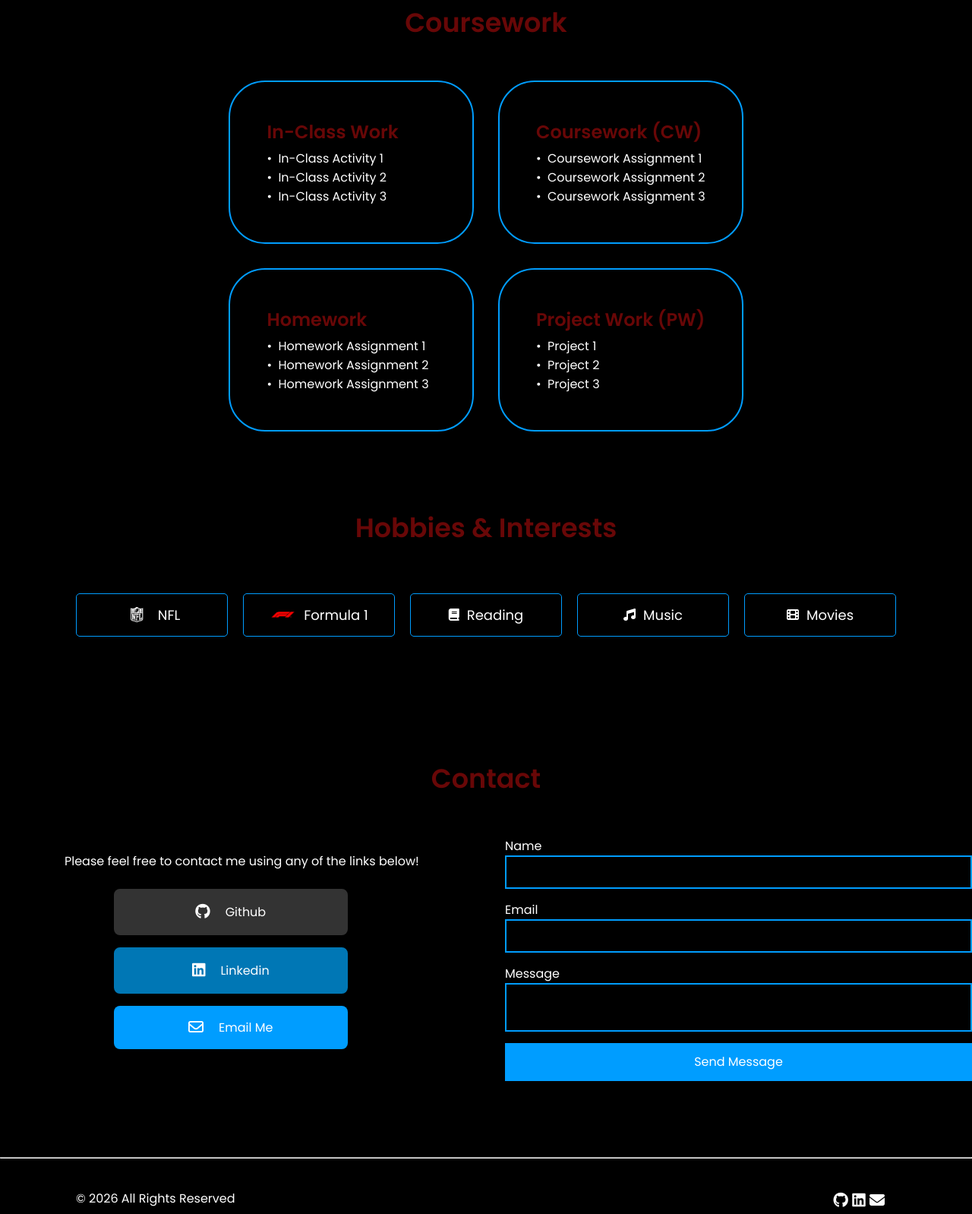
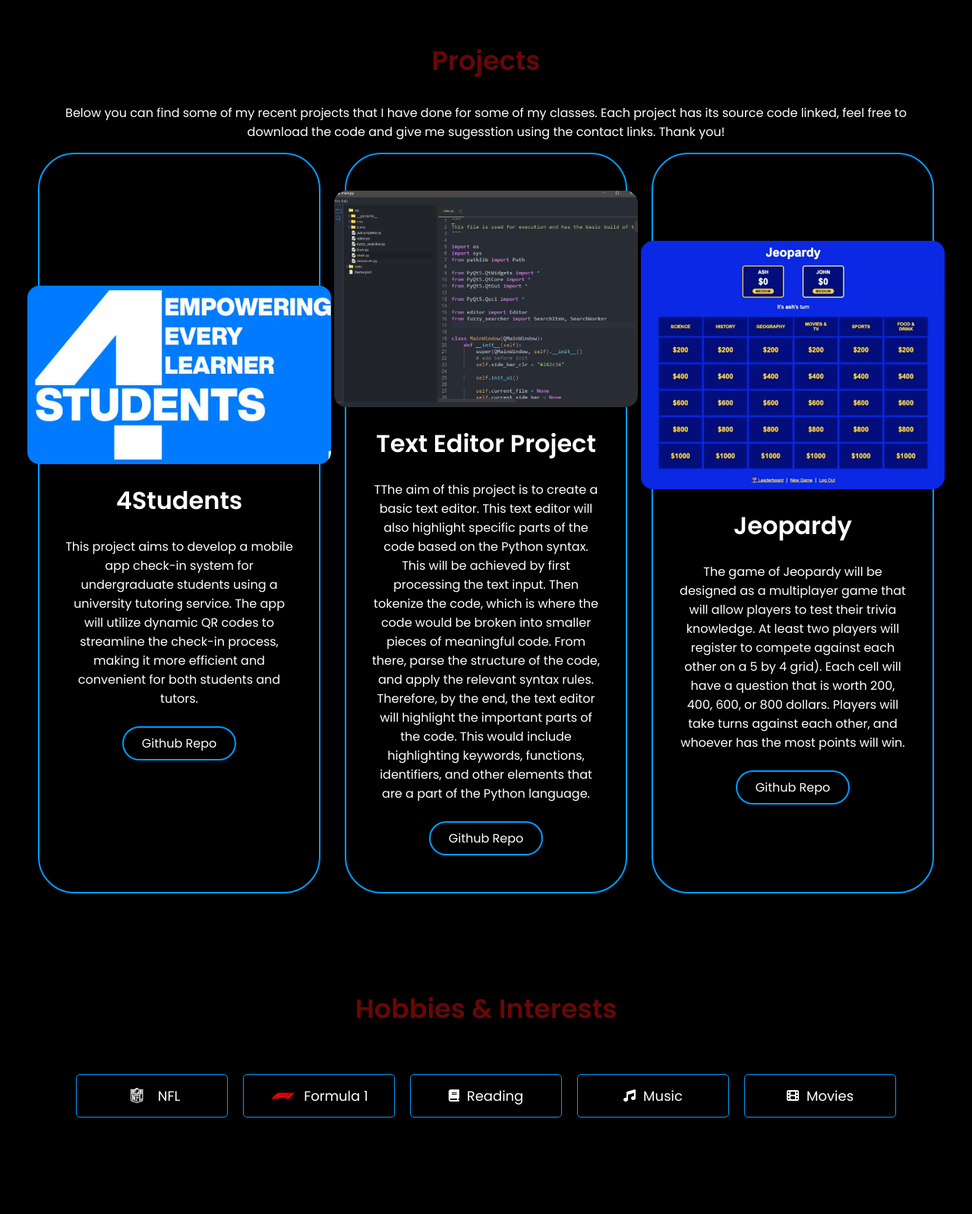
Before and after one commit to liyaso/liyaso.github.io, a plain HTML site: page index.html in a window 1280 px wide. Shown: the part 952-2550 px from the top of the page at 76% size. Drawn offline with Linux system fonts and the light colour scheme.

Commit message:
Added Projects Section

```diff
--- a/index.html
+++ b/index.html
@@ -60,7 +60,7 @@
     <section id="about" class="about-section">
       <h2>About Me</h2>
         <div class="text">
-          My name is Liya Sojan, and I am currently studying Computer Science at Georgia State University. Computer Science has been a subject that
+          My name is Liya Sojan, and I recently graduated from Georgia State University with a degree in Computer Science and Certificate in Data Science. Computer Science has been a subject that
           I have been interested in ever since I was a young kid. This interest first started when I would research and follow all the latest tech
           trends. Then in eighth grade, I joined robotics and became a programmer for my team by learning C++. Within my first year, my team competed
           in the World Championship, which made me more passionate and drove me to become better at what I do by developing my skills. Throughout my
@@ -70,70 +70,42 @@
     </section>
 
     <!--Coursework-->
-    <section id="coursework" class="coursework-section">
-      <h2>Coursework</h2>
+    <section id="projects" class="projects">
+      <h2 class="section-title">Projects</h2>
+      <p class="subtitle">Below you can find some of my recent projects that I have done for some of my classes. Each project has its source code linked, feel free to download the code and give me sugesstion using the contact links. Thank you!</p>
+      <div class="projects-grid">
 
-      <div class="coursework-info">
-        <div class="grid">
+        <div class="project-card">
+          <img src="images/4Students.png" alt="4Students Logo Picture">
+          <h3>4Students</h3>
+          <p>This project aims to develop a mobile app check-in system for undergraduate students using a university tutoring service. The app will utilize dynamic QR codes to streamline the check-in process, making it more efficient and convenient for both students and tutors.</p>
+          <div class="btn-group">
+            <div class="btn">
+              <a href="https://github.com/jggsu00/4Students" rel="noopener noreferrer" target="_blank">Github Repo</a>
+            </div>
+          </div>
+        </div>
 
-          <div class="grid-card">
-            <span>In-Class Work</span>
-            <ul>
-              <li>
-                <a href="https://codd.cs.gsu.edu/~lsojan1/WP/IC/1/stylish-song-project/index.html" target="_blank">In-Class Activity 1</a>
-              </li>
-              <li>
-                <a href="index.html" target="_blank">In-Class Activity 2</a>
-              </li>
-              <li>
-                <a href="https://codd.cs.gsu.edu/~lsojan1/WP/IC/IC3/index.html" target="_blank">In-Class Activity 3</a>
-              </li>
-            </ul>
+        <div class="project-card">
+          <img src="images/texteditor.png" alt="Text Editor Project">
+          <h3>Text Editor Project</h3>
+          <p>TThe aim of this project is to create a basic text editor. This text editor will also highlight specific parts of the code based on the Python syntax. This will be achieved by first processing the text input. Then tokenize the code, which is where the code would be broken into smaller pieces of meaningful code. From there, parse the structure of the code, and apply the relevant syntax rules. Therefore, by the end, the text editor will highlight the important parts of the code. This would include highlighting keywords, functions, identifiers, and other elements that are a part of the Python language.
+          </p>
+          <div class="btn-group">
+            <div class="btn">
+              <a href="https://github.com/liyaso/Text-Editor-Project" rel="noopener noreferrer" target="_blank">Github Repo</a>
+            </div>
           </div>
+        </div>
 
-          <div class="grid-card">
-            <span>Coursework (CW)</span>
-            <ul>
-              <li>
-                <a href="index.html" target="_blank">Coursework Assignment 1</a>
-              </li>
-              <li>
-                <a href="https://codd.cs.gsu.edu/~lsojan1/WP/CW/2/index.html" target="_blank">Coursework Assignment 2</a>
-              </li>
-              <li>
-                <a href="https://codd.cs.gsu.edu/~lsojan1/WP/CW/3/index.html" target="_blank">Coursework Assignment 3</a>
-              </li>
-            </ul>
-          </div>
-
-          <div class="grid-card">
-            <span>Homework</span>
-            <ul>
-              <li>
-                <a href="https://codd.cs.gsu.edu/~lsojan1/WP/HW/1/index.html" target="_blank">Homework Assignment 1</a>
-              </li>
-              <li>
-                <a href="https://codd.cs.gsu.edu/~lsojan1/WP/HW/2/joker.html" target="_blank">Homework Assignment 2</a>
-              </li>
-              <li>
-                <a href="index.html" target="_blank">Homework Assignment 3</a>
-              </li>
-            </ul>
-          </div>
-
-          <div class="grid-card">
-            <span>Project Work (PW)</span>
-            <ul>
-              <li>
-                <a href="index.html" target="_blank">Project 1</a>
-              </li>
-              <li>
-                <a href="index.html" target="_blank">Project 2</a>
-              </li>
-              <li>
-                <a href="index.html" target="_blank">Project 3</a>
-              </li>
-            </ul>
+        <div class="project-card">
+          <img src="images/Jeopardy.png" alt="Jeopardy Picture">
+          <h3>Jeopardy</h3>
+          <p>The game of Jeopardy will be designed as a multiplayer game that will allow players to test their trivia knowledge. At least two players will register to compete against each other on a 5 by 4 grid). Each cell will have a question that is worth 200, 400, 600, or 800 dollars. Players will take turns against each other, and whoever has the most points will win.</p>
+          <div class="btn-group">
+            <div class="btn">
+              <a href="https://github.com/liyaso/Jeopardy" rel="noopener noreferrer" target="_blank">Github Repo</a>
+            </div>
           </div>
         </div>
       </div>
@@ -188,25 +160,8 @@
             <a href="https://www.linkedin.com/in/liya-sojan-61b218252/" target="_blank" class="contact-btn linkedin-btn">
               <i class="fa-brands fa-linkedin"></i> Linkedin
             </a>
-
-            <a href="mailto:liyasojan642@gmail.com" target="_blank" class="contact-btn email-btn">
-              <i class="fa-solid fa-envelope"></i> Email Me
-            </a>
           </div>
         </div>
-
-        <form>
-          <label for="name">Name</label>
-          <input type="text" id="name">
-
-          <label for="email">Email</label>
-          <input type="text" id="email">
-
-          <label for="message">Message</label>
-          <textarea id="message"></textarea>
-
-          <button type="submit">Send Message</button>
-        </form>
       </div>
       </section>
   </main>
@@ -225,9 +180,6 @@
         <a href="https://www.linkedin.com/in/liya-sojan-61b218252/" target="_blank">
           <i class="fa-brands fa-linkedin"></i>
         </a>
-        <a href="mailto:liyasojan642@gmail.com" target="_blank">
-          <i class="fa-solid fa-envelope"></i>
-        </a>
       </div>
     </div>
   </footer>
--- a/styles.css
+++ b/styles.css
@@ -168,69 +168,70 @@
   font-size: 18px;
 }
 
-/* Section 3: Coursework */
-.coursework-section{
-  padding: 0 50px;
-  margin-bottom: 100px;
+/* Section 3: Projects */
+.projects{
+  padding: 50px 50px;
+  margin-bottom: 75px;
 }
 
-.coursework-section h2{
+.projects h2{
+  font-size: 35px;
+  margin-bottom: 30px;
   text-align: center;
-  font-size: 35px;
-  margin-bottom: 50px;
   color: rgb(104, 7, 7);
 }
 
-.coursework-info{
-  display: flex;
-  align-items: center;
-  justify-content: center;
-  gap: 80px;
+.subtitle{
+  text-align: center;
+  margin-bottom: 15px;
 }
 
-.grid{
+.projects-grid{
   display: grid;
-  grid-template-columns: repeat(2,1fr);
+  grid-template-columns: repeat(auto-fit,minmax(300px,1fr));
   gap: 32px;
 }
 
-.grid-card{
-  border: 2px solid rgb(0, 157, 255);
-  border-radius: 48px;
-  padding: 48px;
+.project-card{
+  padding: 3rem 2rem;
   display: flex;
   flex-direction: column;
-  align-items: baseline;
-  justify-content: left;
-  transition: 0.2s ease-in-out;
+  align-items: center;
+  justify-content: center;
+  text-align: center;
+  gap: 1.5rem;
+  border: 2px solid rgb(0, 157, 255);
+  border-radius: 3rem;
+  transition: 0.3s ease-in-out;
 }
 
-.grid-card:hover{
-  transform: scale(1.02);
+.project-card img{
+  width: 400px;
+  border-radius: 16px;
 }
 
-.grid-card span{
-  font-size: 24px;
+.project-card h3{
+  font-size: 2rem;
   font-weight: 600;
-  margin-bottom: 5px;
-  color: rgb(104, 7, 7);
 }
 
-.grid-card ul li {
-  position: relative;
-  padding-left: 15px;
-  color: var(--text-color);
+.btn-group{
+  display: flex;
+  gap: 1rem;
 }
 
-.grid-card ul li a{
-  color: white;
+.btn{
+  border-radius: 3rem;
+  padding: 0.5rem 1.5rem;
+  border: 2px solid rgb(0, 157, 255);
+  cursor: pointer;
+  text-wrap: nowrap;
+  transition: 0.2 ease-in-out;
 }
 
-.grid-card ul li::before {
-  content: "•";
-  color: white;
-  position: absolute;
-  left: 0;
+.btn a{
+  text-decoration: none;
+  color: var(--text-color);
 }
 
 /* Section 4: Hobbies */
@@ -284,10 +285,7 @@
 /* Section 5: Contact */
 .contact-section{
   margin-bottom: 100px;
-}
-
-.contact-section p{
-  margin-left: 85px;
+  padding: 0 50px;
 }
 
 .contact-section h2{
@@ -300,22 +298,21 @@
 .contact-section .group{
   display: flex;
   justify-content: center;
-  flex-wrap: wrap;
-  gap: 50px;
 }
 
 .contact-section .group .text{
-  flex: 3;
-  margin-top: 20px;
+  text-align: center;
+  width: 100%;
+  max-width: 500px;
 }
 
 .contact-buttons{
   display: flex;
   flex-direction: column;
+  align-items: center;
   gap: 16px;
-  margin-top: 24px;
-  margin-left: 150px;
-  width: 50%;
+  margin-top: 24px auto 0;
+  width: 100%;
 }
 
 .contact-btn{
@@ -323,6 +320,7 @@
   align-items: center;
   justify-content: center;
   gap: 20px;
+  margin-top: 15px;
   padding: 16px 32px;
   border-radius: 8px;
   font-size: 16px;
@@ -358,49 +356,6 @@
 .linkedin-btn:hover{
   background-color: transparent;
   transform: scale(1.05);
-}
-
-.email-btn{
-  background-color: var(--link-color);
-  color: white;
-}
-
-.email-btn:hover{
-  background-color: transparent;
-  transform: scale(1.05);
-  border: 2px solid var(--link-color);
-}
-
-.contact-section .group form{
-  flex: 3;
-  display: flex;
-  flex-direction: column;
-}
-
-.contact-section .group form input,
-.contact-section .group form textarea{
-  font-family: 'Poppins', sans-serif;
-  border: 2px solid var(--link-color);
-  background-color: transparent;
-  padding: 10px;
-  margin-bottom: 15px;
-  outline: none;
-  resize: none;
-}
-
-.contact-section .group form button{
-  font-size: 16px;
-  font-family: 'Poppins', sans-serif;
-  color: #fff;
-  background-color: var(--link-color);
-  border: none;
-  height: 50px;
-  cursor: pointer;
-  transition: .1s;
-}
-
-.contact-section .group form button:hover{
-  filter: brightness(.9);
 }
 
 /* Footer */
```
Also changed, not shown: images/4Students.png (added), images/Jeopardy.png (added), images/texteditor.png (added).
